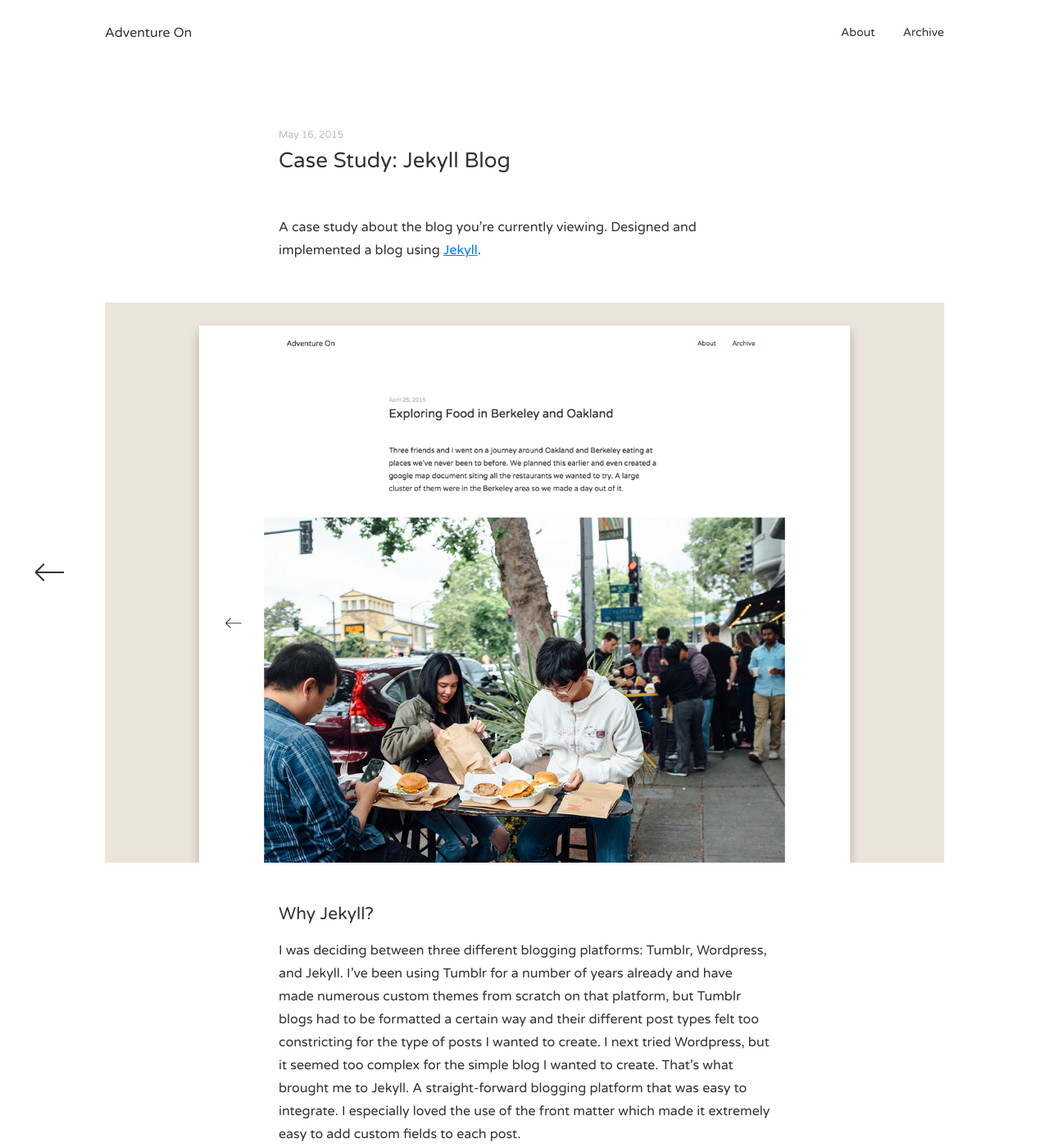
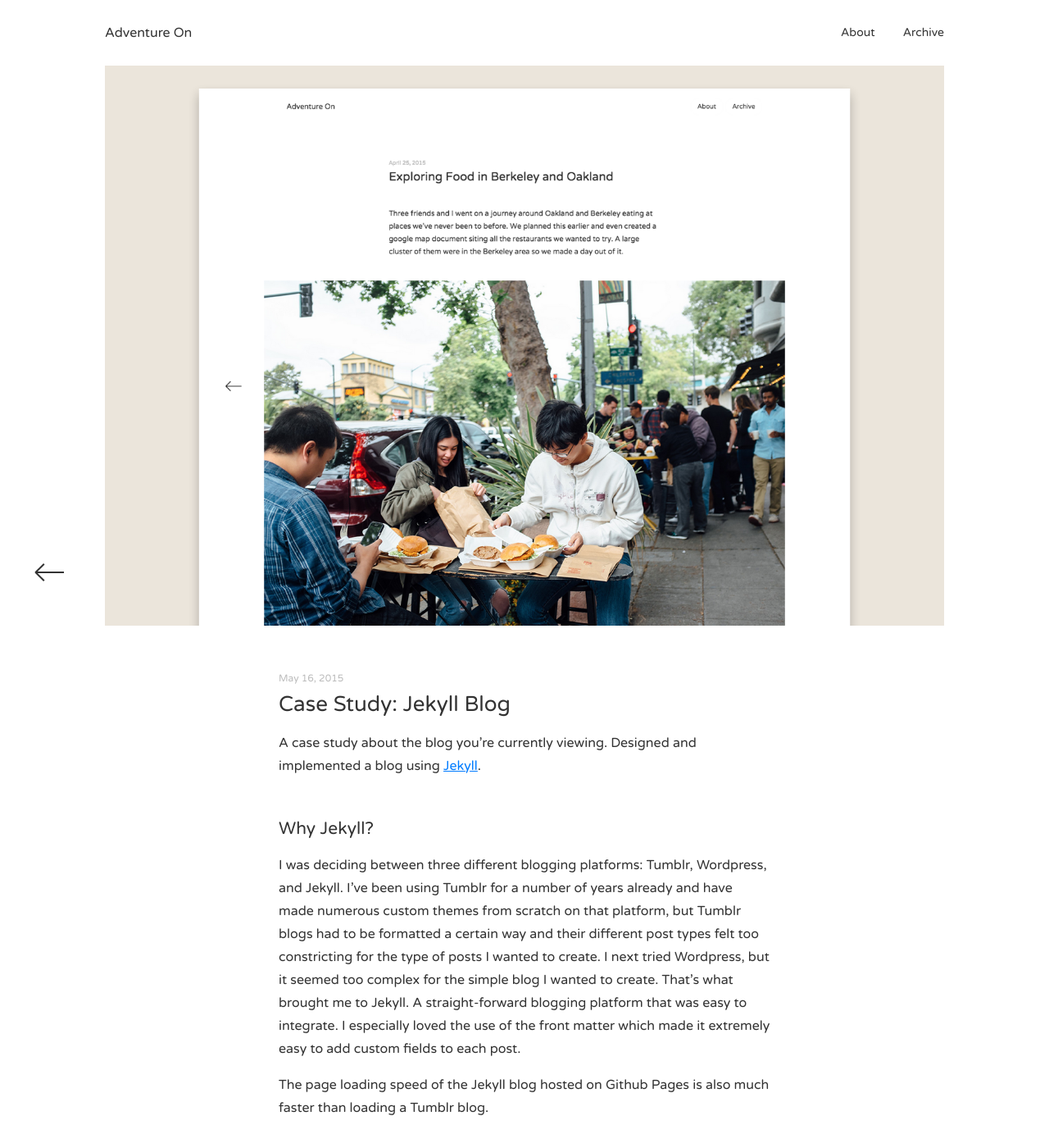
Before and after one commit to thektan/blog, a Jekyll site: the page built from _posts/2015-05-16-case-study-blog.markdown, in a window 1280 px wide and 1400 px high. Shown: the whole window at 82% size. Built offline with Jekyll 4.4.1, drawn with Linux system fonts in a browser that asks for light colours; nearby versions of some CDN libraries; comment, search, counter and statistics services are not loaded.

Commit message:
Added cover photo to above the post title
Added margin to top of h2 element

```diff
--- a/_includes/disqus.html
+++ b/_includes/disqus.html
@@ -1,4 +1,4 @@
-<div style="max-width: 600px; margin: 50px auto 0 auto;">
+<div style="max-width: 600px; margin: 0 auto 150px auto;">
 <div id="disqus_thread"></div>
 <script type="text/javascript">
     /* * * CONFIGURATION VARIABLES * * */
--- a/_layouts/post.html
+++ b/_layouts/post.html
@@ -29,8 +29,10 @@ layout: default
 <!-- Post Container
 –––––––––––––––––––––––––––––––––––––––––––––––––––-->
 <div class="post-container transition">
+  <img src="{{ page.image }}" alt="cover image" />
   <h1 class="date">{{ page.date | date: "%B %-d, %Y" }}</h1>
   <h1 class="title">{{ page.title }}</h1>
   {{ content }}
-  {% include disqus.html %}
 </div>
+
+{% include disqus.html %}
--- a/_posts/2015-01-17-up-and-around-twin-peaks.markdown
+++ b/_posts/2015-01-17-up-and-around-twin-peaks.markdown
@@ -6,10 +6,9 @@ categories: adventure
 image:	https://farm8.staticflickr.com/7412/16342206696_6f1a98617e_o.jpg
 ---
 
-<img class="lazy" data-original="https://farm8.staticflickr.com/7431/15748194693_d0597a24b5_o.jpg" alt="photo"/>
-
 As an early celebration for my friend’s birthday, we went on a trip to San Francisco. The first stop was Chinatown, a place I haven’t been for years. We planned to eat dim sum first and then get egg tarts at the famous Golden Gate Bakery, but as we passed by it there was practically no line! So we had to get the tarts first.
 
+<img class="lazy" data-original="https://farm8.staticflickr.com/7431/15748194693_d0597a24b5_o.jpg" alt="photo"/>
 <img class="lazy" data-original="https://farm9.staticflickr.com/8605/16342206976_948ed27b1a_o.jpg" alt="photo"/>
 <img class="lazy" data-original="https://farm9.staticflickr.com/8635/16367273072_f21348ae80_o.jpg" alt="photo"/>
 
--- a/_posts/2015-05-10-exploring-food-in-berkeley.markdown
+++ b/_posts/2015-05-10-exploring-food-in-berkeley.markdown
@@ -13,8 +13,6 @@ Three friends and I went on a journey around Oakland and Berkeley eating at plac
 ## First stop: Bakesale Betty
 
 The place was so popular that they didn’t even need a sign other than some butcher paper taped their outside wall. Brought me back to elementary school days. Anyway, their menu was extremely simple. Chicken sandwich, tofu sandwich, and cookies. Being such a simple menu, they were able to get the food out extremely fast. The line wasn’t that long when we got in it so we were in and out of there in about 5 minutes. They made the food so fast that as I was paying for the sandwich, they had already finished making it. Talk about efficient!
-
-<img class="lazy" data-original="{{ "/images/2015-05-10-exploring-food-in-berkeley/2015-04-25 13.16.30.jpg" | prepend: site.baseurl }}" alt="photo"/>
 
 The tables outside were ironing board inspired tables! I loved it! Along with the buttermilk fried chicken sandwich, I also picked up a ginger molasses cookie. Enjoyed them both, although I wish the coleslaw in the sandwich had more sauce to it.
 
--- a/_posts/2015-05-16-case-study-blog.markdown
+++ b/_posts/2015-05-16-case-study-blog.markdown
@@ -3,12 +3,10 @@ layout: post
 title:  "Case Study: Jekyll Blog"
 date:   2015-05-16
 categories: case study
-image:	/images/2015-05-16-case-study-blog/casestudy-blog-3.png
+image:	/images/2015-05-16-case-study-blog/casestudy-blog-1.png
 ---
 
 A case study about the blog you're currently viewing. Designed and implemented a blog using [Jekyll](http://jekyllrb.com/).
-
-<img class="lazy" data-original="{{ "/images/2015-05-16-case-study-blog/casestudy-blog-1.png" | prepend: site.baseurl }}" alt="photo"/>
 
 ## Why Jekyll?
 
@@ -58,8 +56,6 @@ Optimize images to compress them to a smaller size taking up less disk space and
 
 Implement [pjax]("https://github.com/defunkt/jquery-pjax") when changing pages within the website. Removes unnecessary reloading of elements constant across every page.
 
-<br/>
-
 ## Credits
 
 iPhone and iPad devices created by [Robbie Pearce](http://robbiepearce.com/devices).
--- a/css/main.css
+++ b/css/main.css
@@ -179,7 +179,8 @@ h1, h2, h3 {
 .post-container h1.title {
 	font-size: 1.625em; /* 26px */
 	line-height: 1.346em; /* 35px */
-	margin-bottom: 50px;
+	margin-top: 0;
+	margin-bottom: 0;
 }
 
 .post-container h2 {
@@ -263,7 +264,7 @@ h1, h2, h3 {
 
 .post-container {
 	width: 100%;
-	margin: 150px auto;
+	margin: 0 auto 100px auto;
 }
 
 	.post-container h1,
@@ -273,6 +274,10 @@ h1, h2, h3 {
 		max-width: 700px;
 		margin-left: auto;
 		margin-right: auto;
+	}
+
+	.post-container h2 {
+		margin-top: 50px;
 	}
 
 	.post-container img {
@@ -417,7 +422,7 @@ h1, h2, h3 {
 ––––––––––––––––––––––––––––––––––––––––––––––– */
 .post-container {
 	opacity: 0;
-	margin-top: 180px;
+	margin-top: 130px;
 }
 
 .fade-in {
--- a/js/main.js
+++ b/js/main.js
@@ -1,7 +1,7 @@
 $(document).ready(function ()
 {
     // Intro animations.
-    $('.post-container').css('margin-top', '150px')
+    $('.post-container').css('margin-top', '80px')
                         .css('opacity', '1');
     $('.fade-in').css('opacity', '1');
 
```
